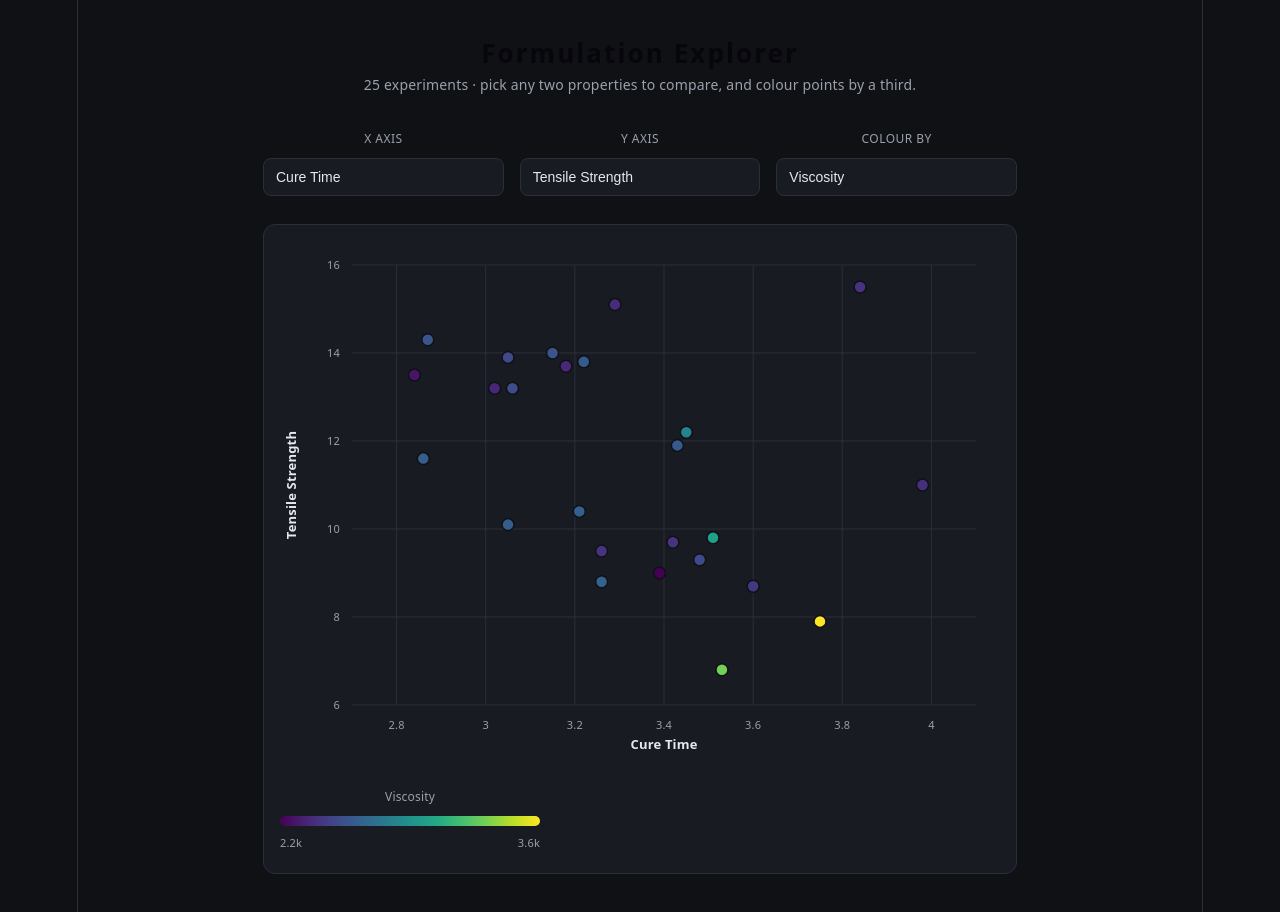
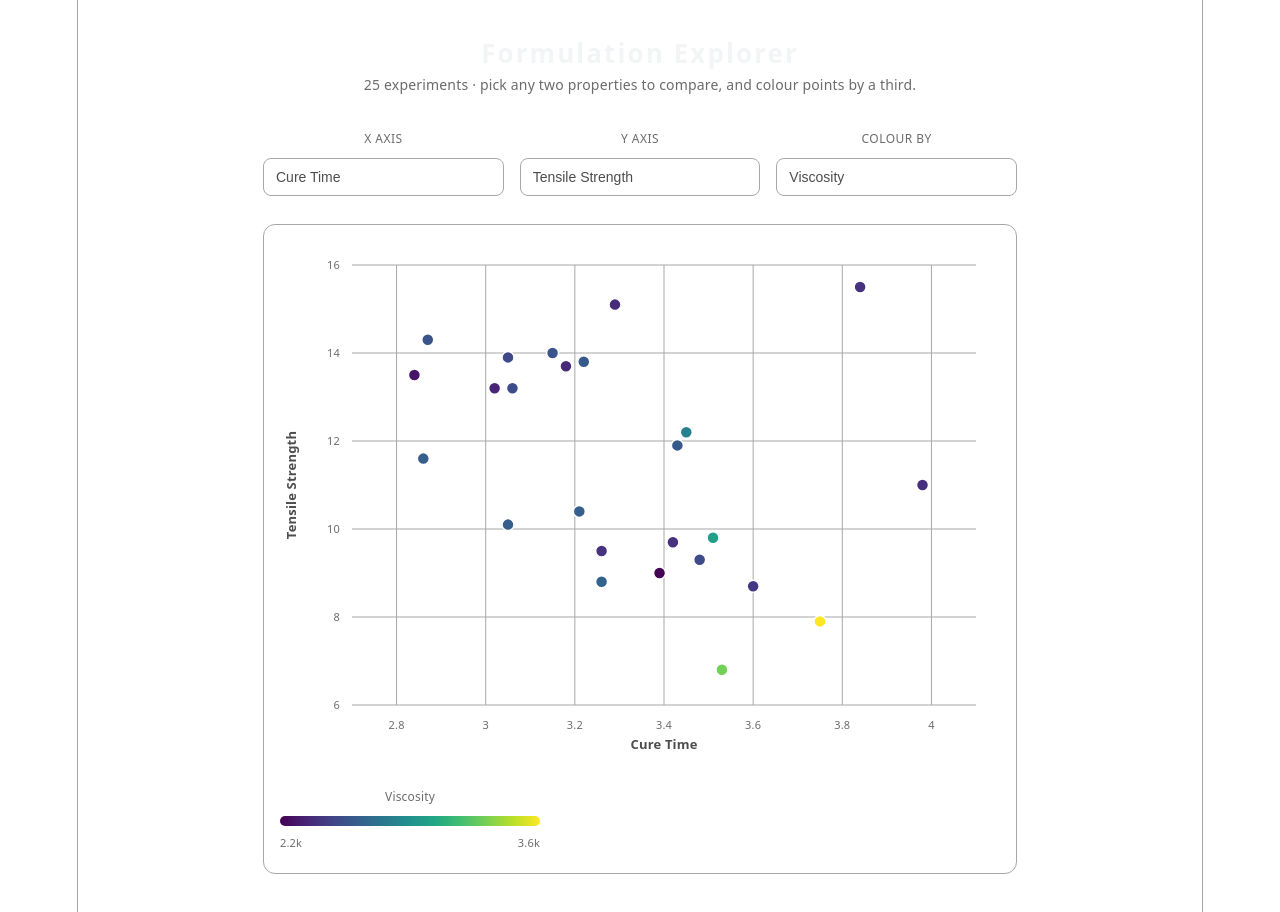
Before and after one commit to tahmidachoudhury/scatter-explorer, a React (Vite) app: page / in a window 1280 px wide. Shown: the top 912 px of the page. Built offline with nearby package versions, Linux system fonts and the light colour scheme.

Commit message:
add: styling to white background to imitate matlab

```diff
--- a/src/App.css
+++ b/src/App.css
@@ -1,9 +1,9 @@
 :root {
-  --bg: #0f1115;
-  --panel: #181b22;
-  --border: #2a2f3a;
-  --text: #e6e8ec;
-  --muted: #9aa1ad;
+  --bg: #ffffff;
+  --panel: #ffffff;
+  --border: #a7a7a7;
+  --text: #4d4d4d;
+  --muted: #6b6b6b;
   --accent: #5b8cff;
   --warning-bg: #3a2f1a;
   --warning-text: #f0c674;
@@ -128,13 +128,15 @@ select:focus {
 .tooltip {
   position: absolute;
   pointer-events: none;
-  background: #0b0d11;
-  border: 1px solid var(--border);
-  border-radius: 8px;
+  background: rgba(255, 255, 255, 0.38);
+  border: 1px solid rgba(255, 255, 255, 0.78);
+  border-radius: 12px;
+  backdrop-filter: blur(8px) saturate(100%);
+  -webkit-backdrop-filter: blur(12px) saturate(160%);
   padding: 8px 10px;
   font-size: 12px;
   min-width: 160px;
-  box-shadow: 0 6px 20px rgba(0, 0, 0, 0.4);
+  box-shadow: 0 8px 24px rgba(60, 80, 120, 0.18);
   z-index: 10;
 }
 .tooltip-title {
--- a/src/index.css
+++ b/src/index.css
@@ -11,13 +11,13 @@
   --shadow:
     rgba(0, 0, 0, 0.1) 0 10px 15px -3px, rgba(0, 0, 0, 0.05) 0 4px 6px -2px;
 
-  --sans: system-ui, 'Segoe UI', Roboto, sans-serif;
-  --heading: system-ui, 'Segoe UI', Roboto, sans-serif;
+  --sans: system-ui, "Segoe UI", Roboto, sans-serif;
+  --heading: system-ui, "Segoe UI", Roboto, sans-serif;
   --mono: ui-monospace, Consolas, monospace;
 
   font: 18px/145% var(--sans);
   letter-spacing: 0.18px;
-  color-scheme: light dark;
+  color-scheme: light;
   color: var(--text);
   background: var(--bg);
   font-synthesis: none;
@@ -30,7 +30,7 @@
   }
 }
 
-@media (prefers-color-scheme: dark) {
+@media (prefers-color-scheme: light) {
   :root {
     --text: #9ca3af;
     --text-h: #f3f4f6;
```
